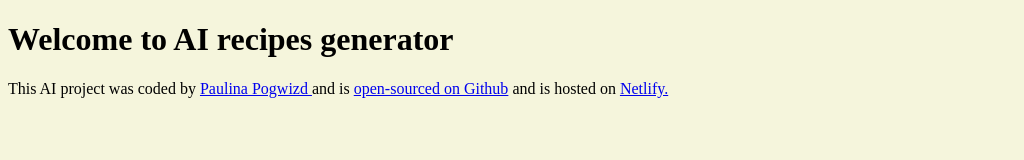
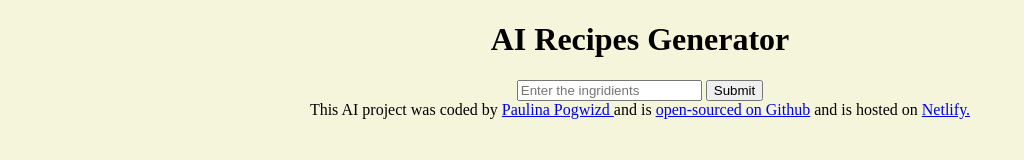
Before and after one commit to Paupog/recipe-generator, a plain HTML site: page index.html in a window 1280 px wide. Shown: the whole page, without its empty margins (0-1024 px from the left). Drawn offline with Linux system fonts and the light colour scheme.

Commit message:
Added basic HTML structure

```diff
--- a/index.html
+++ b/index.html
@@ -7,8 +7,17 @@
     <title>AI recipes generator</title>
 </head>
 <body>
-    <h1>Welcome to AI recipes generator</h1>
+    <header>
+        <h1>AI Recipes Generator</h1>
+    </header>
 
+    <main>
+        <form>
+            <input type="text" placeholder="Enter the ingridients"/>
+            <input type="submit"/>
+        </form>
+
+    </main>
     <footer>
         This AI project was coded by
         <a href="https://github.com/Paupog" target="_blank">Paulina Pogwizd </a>
--- a/src/style.css
+++ b/src/style.css
@@ -1,4 +1,4 @@
 body{
-       background: #F5F5DC
-
+       background: #F5F5DC;
+       text-align: center;
 }
```
